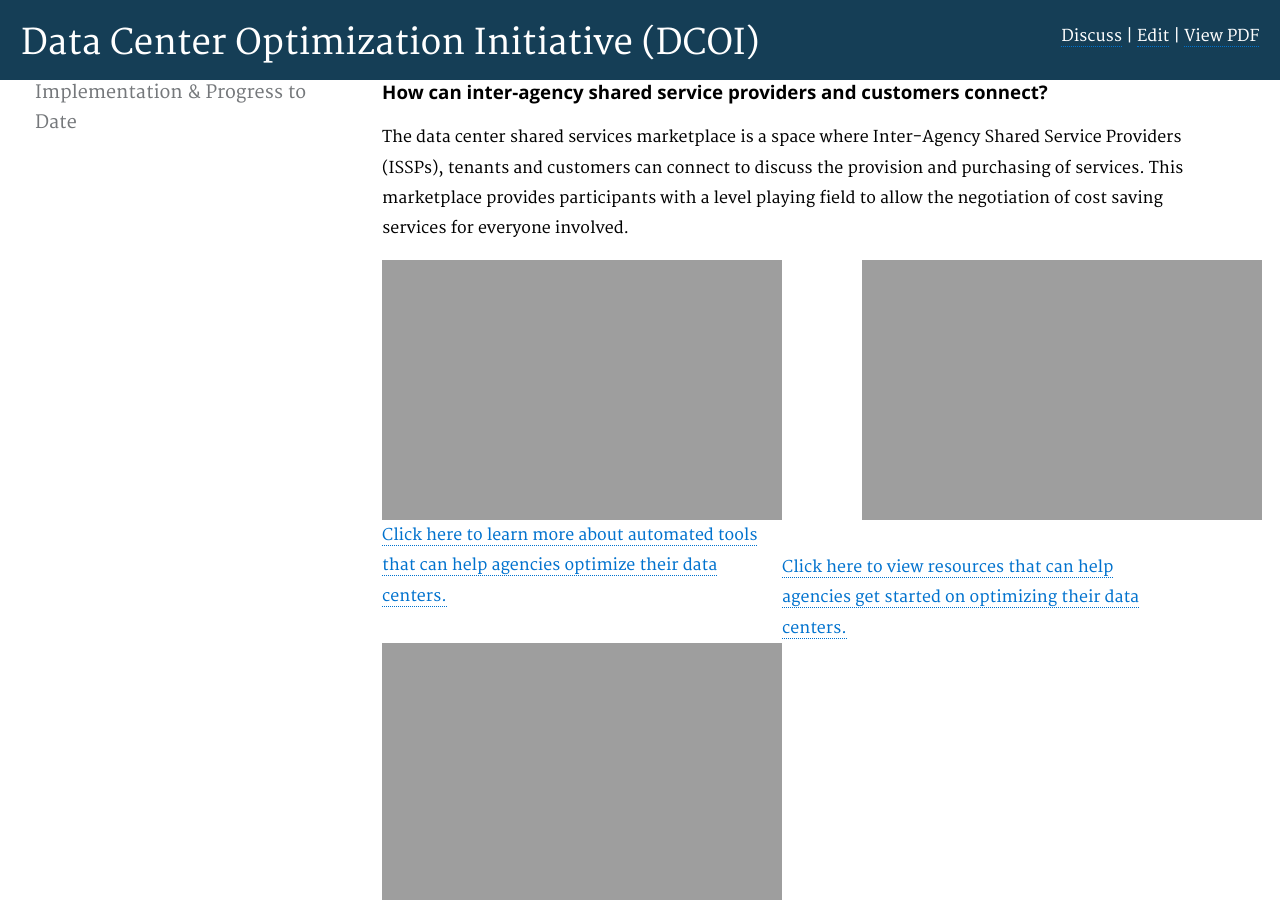
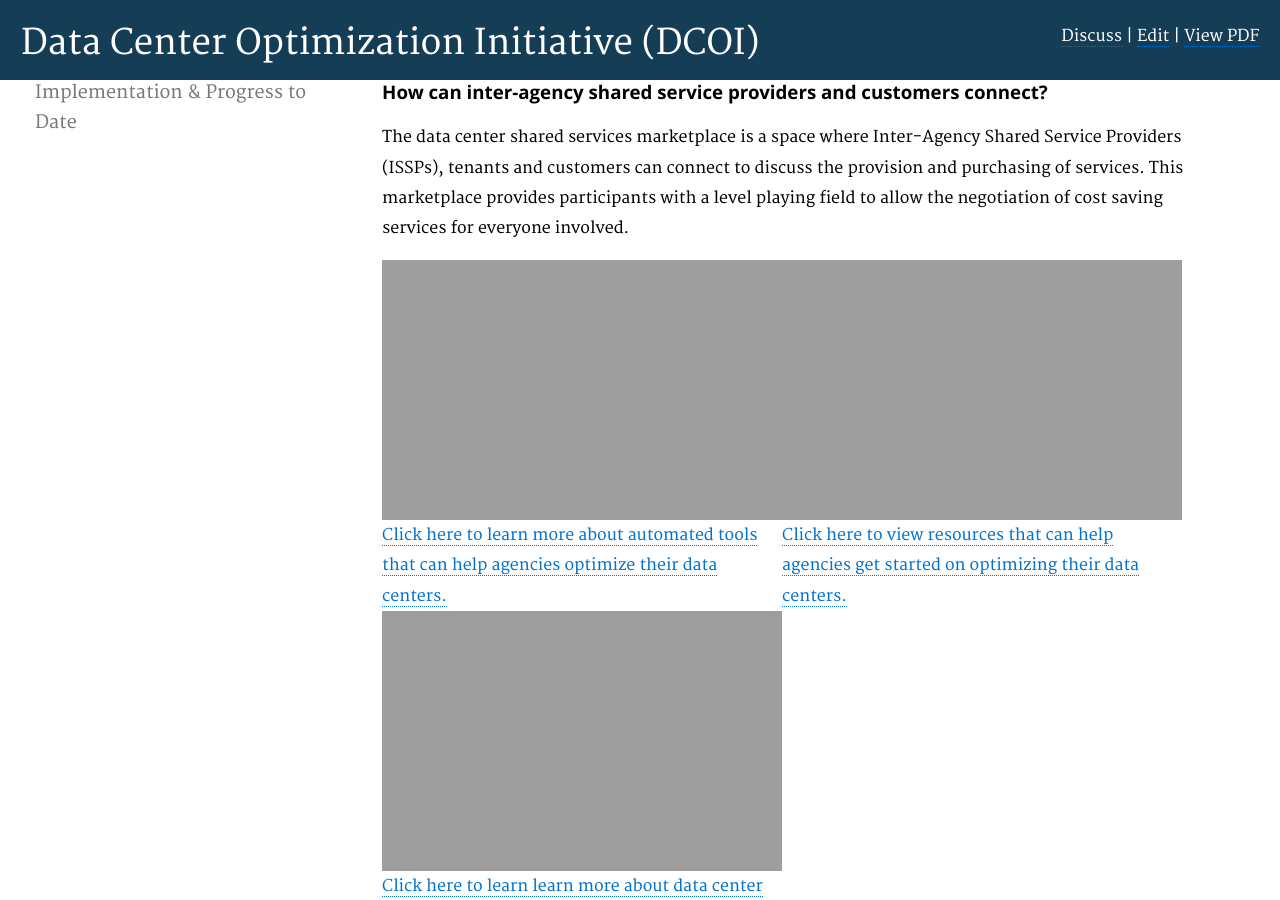
Before and after one commit to ydave-reisys/datacenters, a Jekyll site: the page built from pages/ordering-shared-services.html, in a window 1280 px wide and 900 px high, scrolled down 453 px. Built offline with Jekyll 4.4.1, drawn with Linux system fonts in a browser that asks for light colours; nearby versions of some CDN libraries; Markdown is read by kramdown in place of the engine named in the settings.

Commit message:
test the divs alignment shared office page

```diff
--- a/pages/ordering-shared-services.html
+++ b/pages/ordering-shared-services.html
@@ -24,8 +24,8 @@
     <a>Click here to learn more about automated tools that can help agencies optimize their data centers.</a>
 </div>
 
-<div style="width:400px;float:left" style="width:400px">
-    <img src="{{ site.baseurl }}/assets/images/checkmark.png" style="display:block;width:400px;height:260px; margin-left:5rem; margin-bottom: 2rem;">
+<div style="width:400px;float:left" style="width:400px;margin-left:5rem; margin-bottom: 2rem;">
+    <img src="{{ site.baseurl }}/assets/images/checkmark.png" style="display:block;width:400px;height:260px;">
     <a>Click here to view resources that can help agencies get started on optimizing their data centers.</a>
 </div>
 
```
